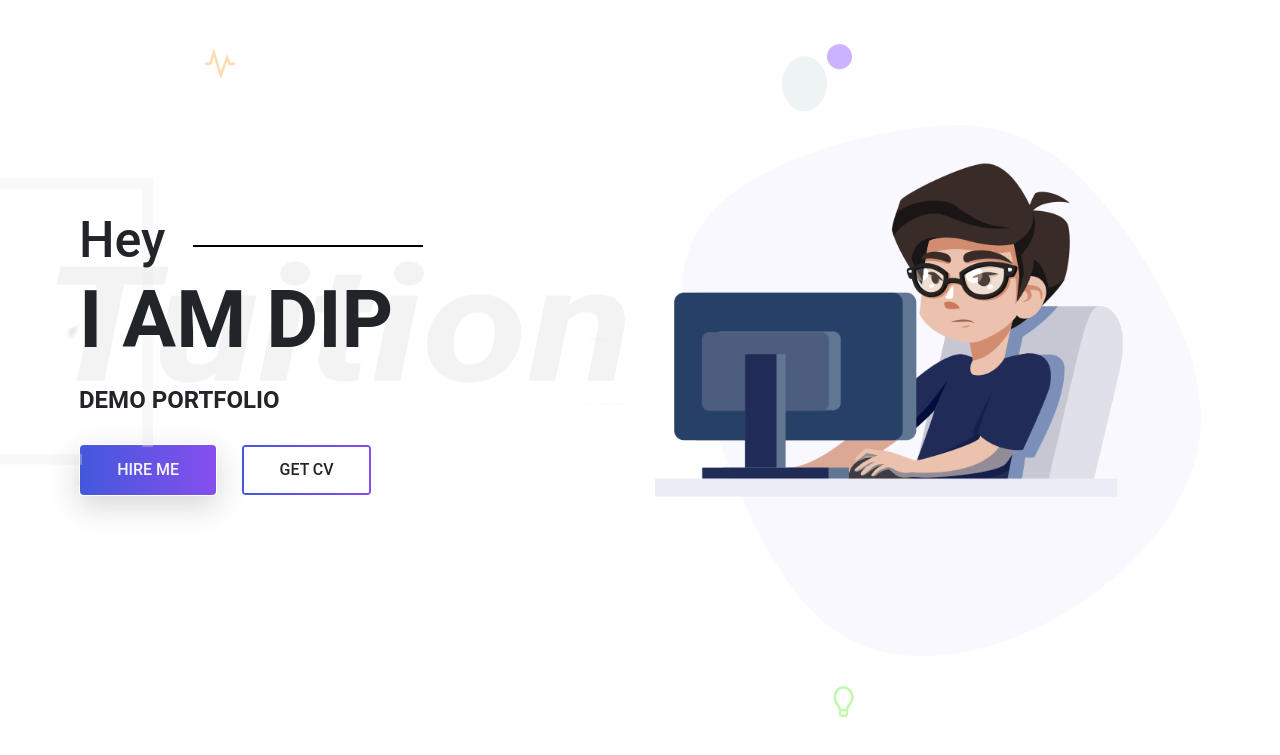
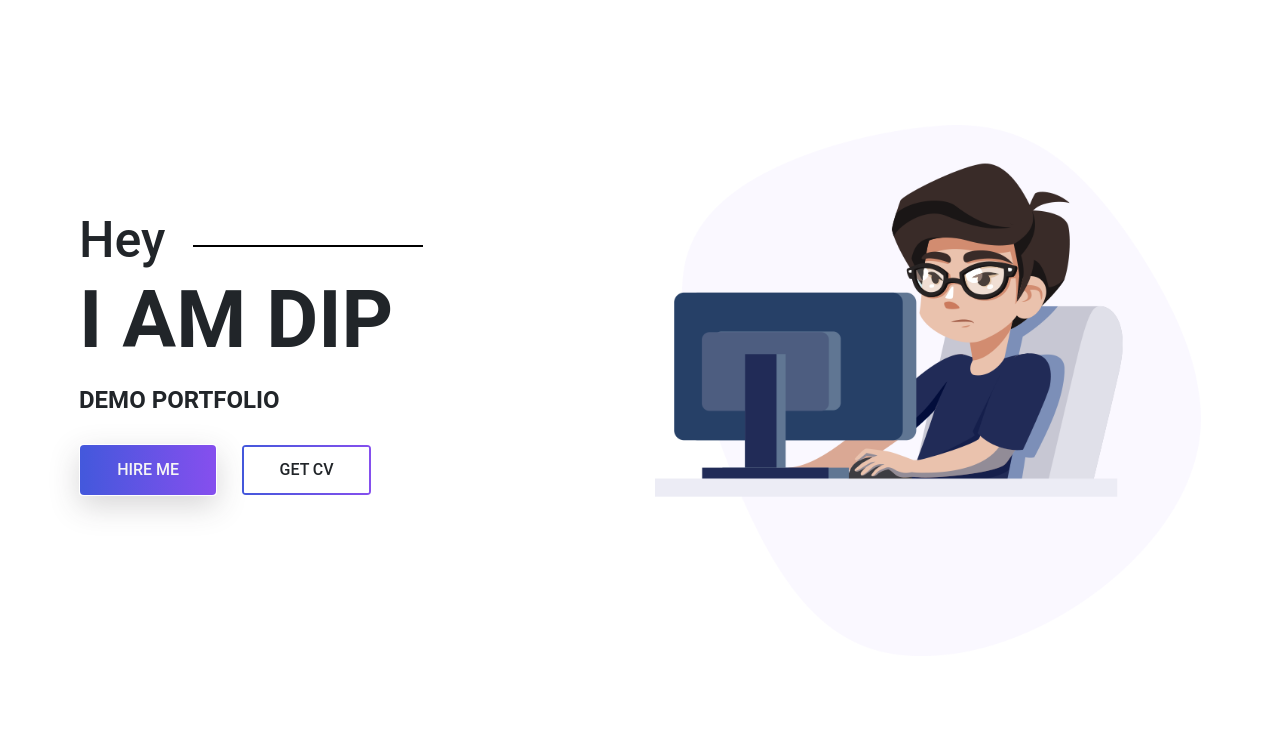
Before and after one commit to Dip-Barua/Project003, a plain HTML site: page Index.html in a window 1280 px wide. Shown: the part 75-830 px from the top of the page. Drawn offline with Linux system fonts and the light colour scheme.

Commit message:
Update style.css

```diff
--- a/css/style.css
+++ b/css/style.css
@@ -34,11 +34,6 @@
 }
 
 
-
-.site-main .site-banner {
-    background: url(../img/banner/home-banner.png) no-repeat 0% 50%;
-}
-
 .site-main .site-banner .site-title h3{
     padding-top: 35%;
     font-weight: 500;
```
